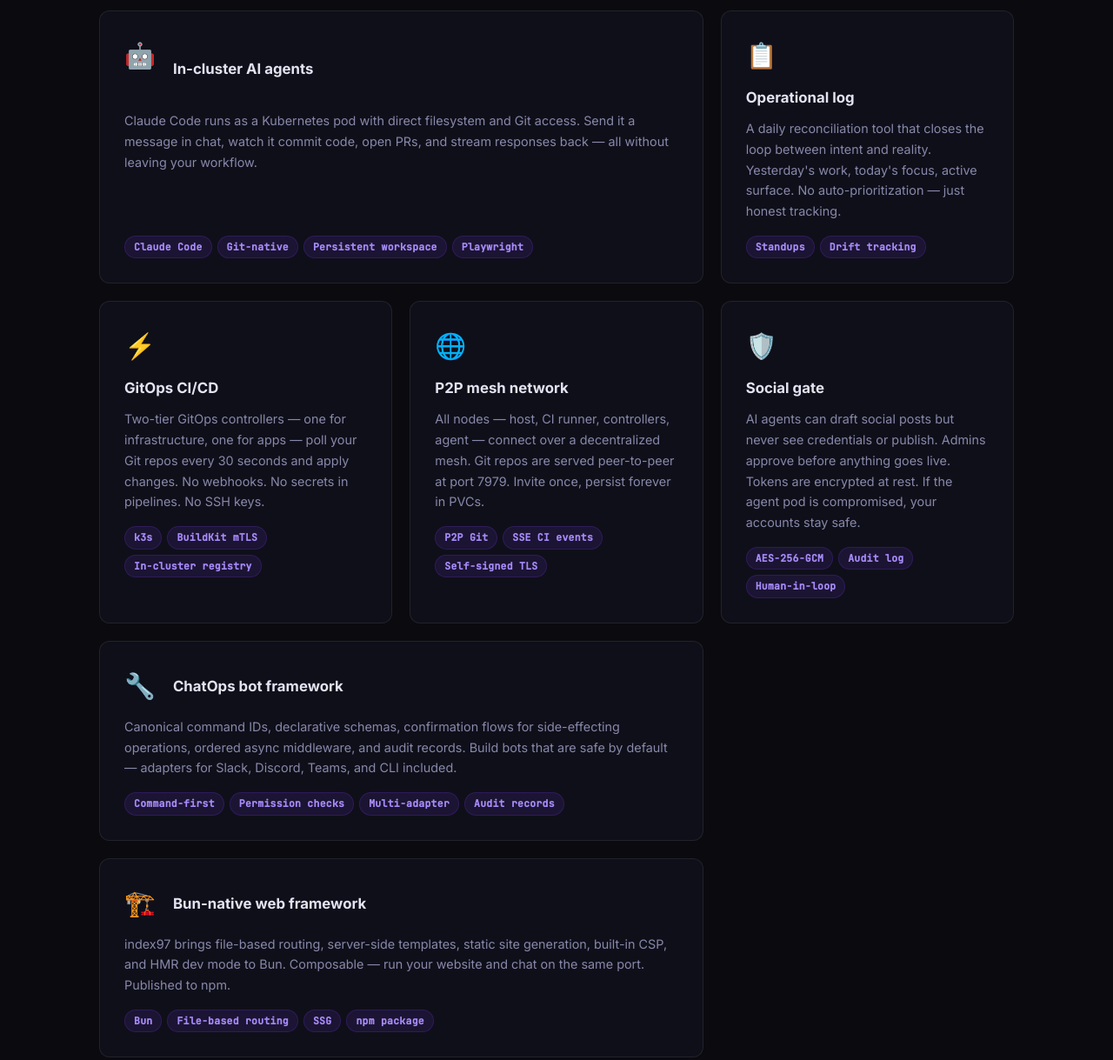
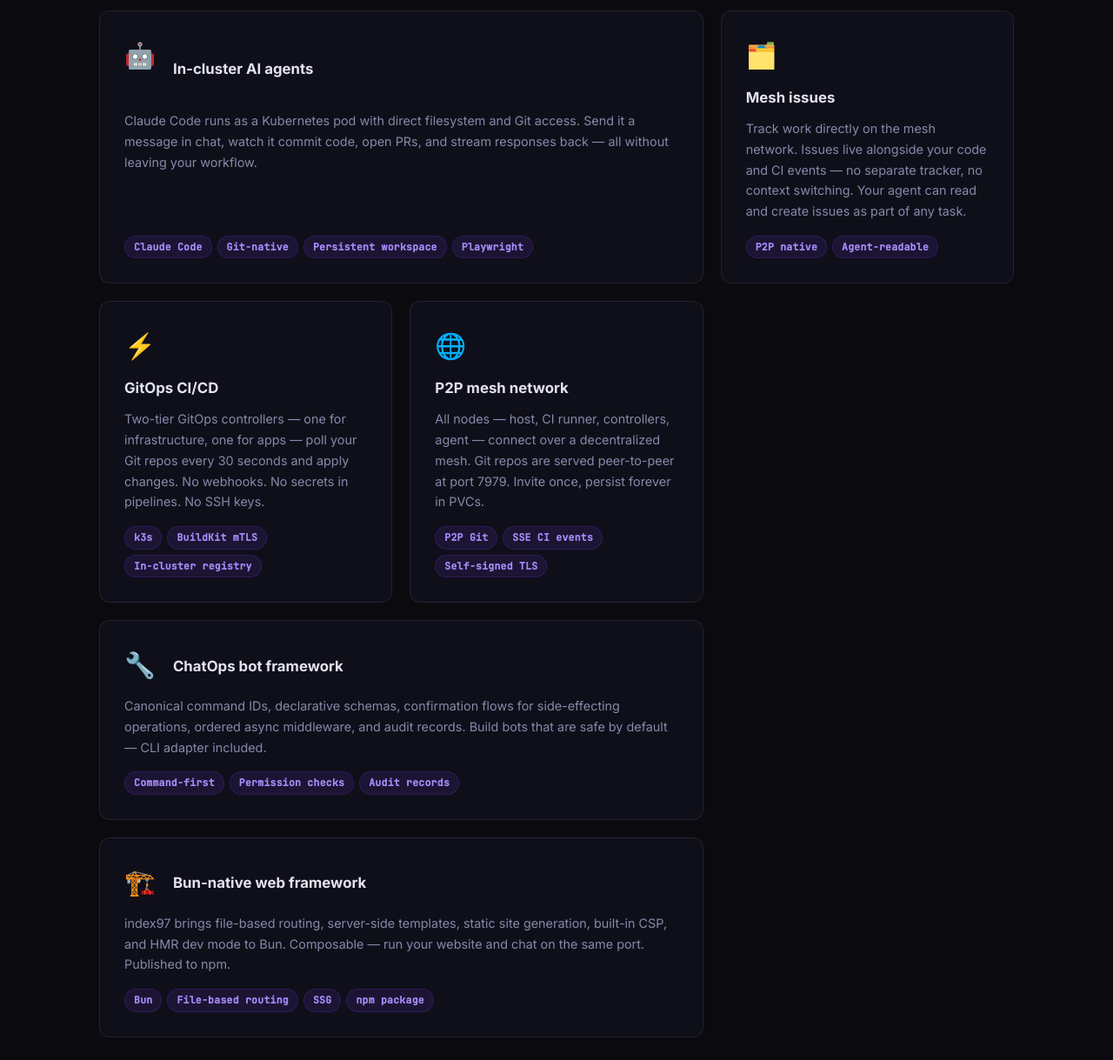
Before and after one commit to devchitchat/infra, a website: page docs/index.html in a window 1280 px wide. Shown: the part 1720-2939 px from the top of the page at 87% size. Drawn offline with Linux system fonts and the light colour scheme.

Commit message:
chore: clarifications

```diff
--- a/docs/index.html
+++ b/docs/index.html
@@ -94,7 +94,7 @@
   <section class="features" id="features">
     <div class="container">
       <h2 class="section-title">Everything in one platform</h2>
-      <p class="section-sub">Six integrated pieces that make multi-player AI development feel natural.</p>
+      <p class="section-sub">Five integrated pieces that make multi-player AI development feel natural.</p>
 
       <div class="features__grid">
 
@@ -117,11 +117,11 @@
         </div>
 
         <div class="feature-card">
-          <div class="feature-card__icon">📋</div>
-          <h3>Operational log</h3>
-          <p>A daily reconciliation tool that closes the loop between intent and reality. Yesterday's work, today's focus, active surface. No auto-prioritization — just honest tracking.</p>
+          <div class="feature-card__icon">🗂️</div>
+          <h3>Mesh issues</h3>
+          <p>Track work directly on the mesh network. Issues live alongside your code and CI events — no separate tracker, no context switching. Your agent can read and create issues as part of any task.</p>
           <div class="feature-card__tags">
-            <span>Standups</span><span>Drift tracking</span>
+            <span>P2P native</span><span>Agent-readable</span>
           </div>
         </div>
 
@@ -143,21 +143,12 @@
           </div>
         </div>
 
-        <div class="feature-card">
-          <div class="feature-card__icon">🛡️</div>
-          <h3>Social gate</h3>
-          <p>AI agents can draft social posts but never see credentials or publish. Admins approve before anything goes live. Tokens are encrypted at rest. If the agent pod is compromised, your accounts stay safe.</p>
-          <div class="feature-card__tags">
-            <span>AES-256-GCM</span><span>Audit log</span><span>Human-in-loop</span>
-          </div>
-        </div>
-
         <div class="feature-card feature-card--wide">
           <div class="feature-card__icon">🔧</div>
           <h3>ChatOps bot framework</h3>
-          <p>Canonical command IDs, declarative schemas, confirmation flows for side-effecting operations, ordered async middleware, and audit records. Build bots that are safe by default — adapters for Slack, Discord, Teams, and CLI included.</p>
+          <p>Canonical command IDs, declarative schemas, confirmation flows for side-effecting operations, ordered async middleware, and audit records. Build bots that are safe by default — CLI adapter included.</p>
           <div class="feature-card__tags">
-            <span>Command-first</span><span>Permission checks</span><span>Multi-adapter</span><span>Audit records</span>
+            <span>Command-first</span><span>Permission checks</span><span>Audit records</span>
           </div>
         </div>
 
@@ -253,12 +244,6 @@
               <span class="security__check">✓</span>
               <div>
                 <strong>No SSH keys</strong> — Git access goes through the P2P mesh authenticated by pubkey exchange, not stored credentials.
-              </div>
-            </li>
-            <li>
-              <span class="security__check">✓</span>
-              <div>
-                <strong>Social gate</strong> — agents draft, humans approve. Credentials never touch the agent pod. Compromise doesn't cascade.
               </div>
             </li>
             <li>
```
